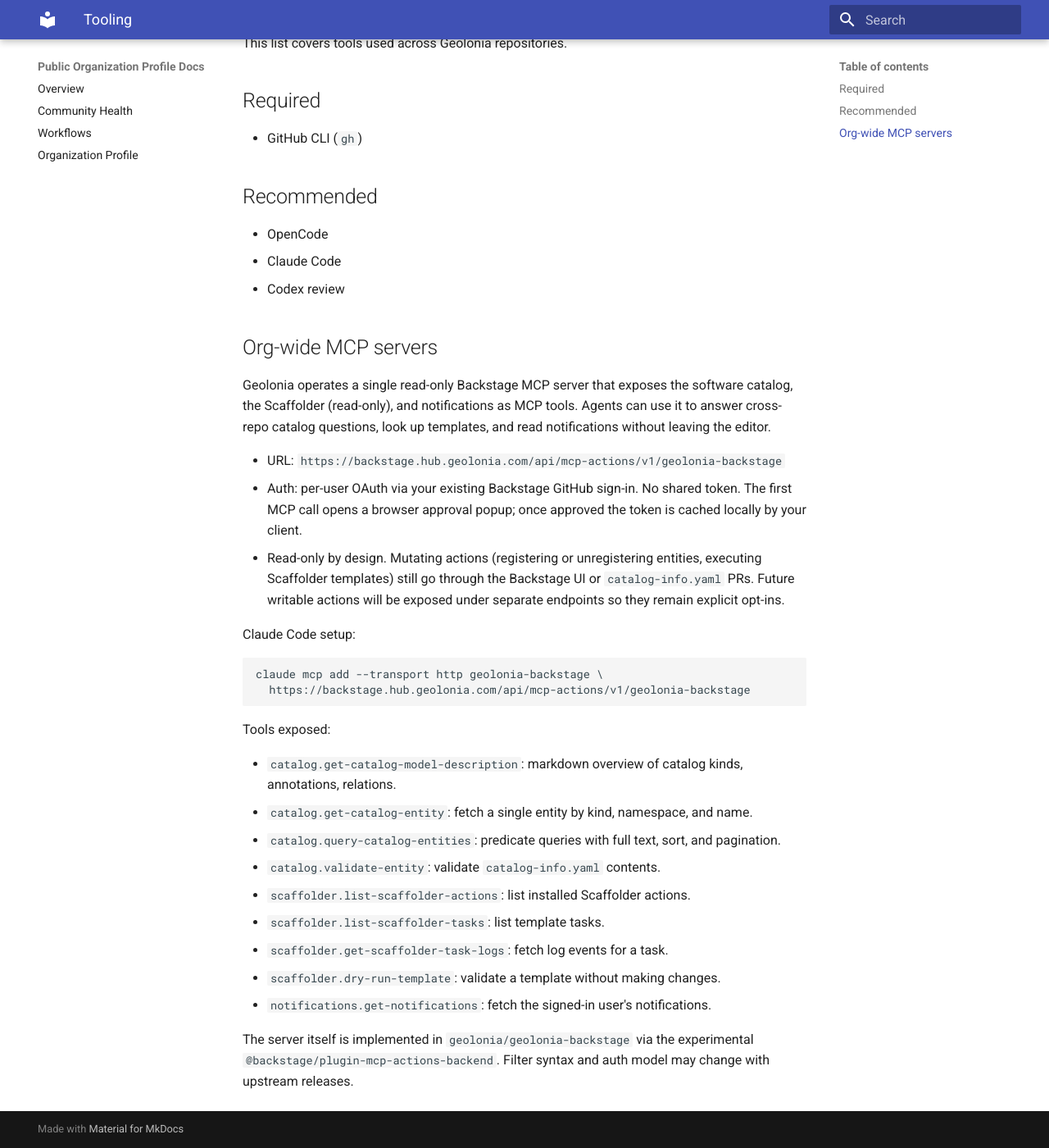
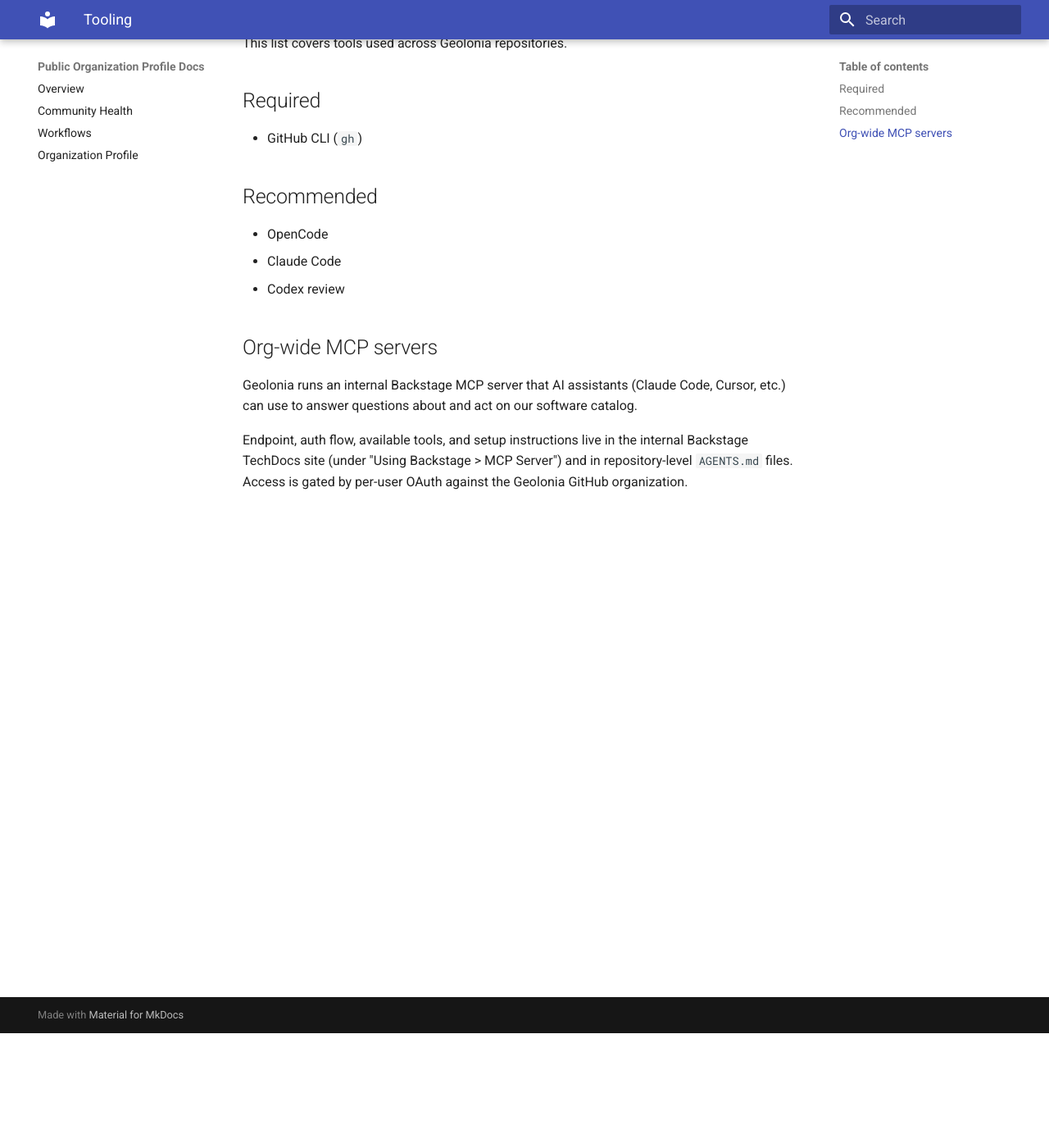
Before and after one commit to geolonia/.github, an MkDocs documentation site: the page built from docs/tooling.md, in a window 1280 px wide and 1400 px high, scrolled down 140 px. Shown: the whole window at 82% size. Built offline with MkDocs 1.6.1 and Material for MkDocs 9.7.7, drawn with Linux system fonts in a browser that asks for light colours.

Commit message:
docs(tooling): minimise public detail about the internal MCP server (#20)
This repository is public. The previous entry leaked the production MCP
endpoint URL, the full list of exposed tools (including mutating ones),
the Claude Code setup command, and the upstream plugin name we use.
None of that needs to be public; auth gates the endpoint, but
advertising capability surface area to the world is unnecessary.

Reduce the section to a one-paragraph existence claim and point internal
readers at the Backstage TechDocs and repo-level AGENTS.md files for
endpoint, tools list, and setup instructions.

Refs geolonia/geolonia-operations#40.

````diff
--- a/docs/tooling.md
+++ b/docs/tooling.md
@@ -14,44 +14,11 @@ This list covers tools used across Geolonia repositories.
 
 ## Org-wide MCP servers
 
-Geolonia operates a single read-only Backstage MCP server that exposes the
-software catalog, the Scaffolder (read-only), and notifications as MCP
-tools. Agents can use it to answer cross-repo catalog questions, look up
-templates, and read notifications without leaving the editor.
+Geolonia runs an internal Backstage MCP server that AI assistants
+(Claude Code, Cursor, etc.) can use to answer questions about and act on
+our software catalog.
 
-- URL: `https://backstage.hub.geolonia.com/api/mcp-actions/v1/geolonia-backstage`
-- Auth: per-user OAuth via your existing Backstage GitHub sign-in. No shared
-  token. The first MCP call opens a browser approval popup; once approved
-  the token is cached locally by your client.
-- Read-only by design. Mutating actions (registering or unregistering
-  entities, executing Scaffolder templates) still go through the Backstage
-  UI or `catalog-info.yaml` PRs. Future writable actions will be exposed
-  under separate endpoints so they remain explicit opt-ins.
-
-Claude Code setup:
-
-```bash
-claude mcp add --transport http geolonia-backstage \
-  https://backstage.hub.geolonia.com/api/mcp-actions/v1/geolonia-backstage
-```
-
-Tools exposed:
-
-- `catalog.get-catalog-model-description`: markdown overview of catalog
-  kinds, annotations, relations.
-- `catalog.get-catalog-entity`: fetch a single entity by kind, namespace,
-  and name.
-- `catalog.query-catalog-entities`: predicate queries with full text,
-  sort, and pagination.
-- `catalog.validate-entity`: validate `catalog-info.yaml` contents.
-- `scaffolder.list-scaffolder-actions`: list installed Scaffolder actions.
-- `scaffolder.list-scaffolder-tasks`: list template tasks.
-- `scaffolder.get-scaffolder-task-logs`: fetch log events for a task.
-- `scaffolder.dry-run-template`: validate a template without making
-  changes.
-- `notifications.get-notifications`: fetch the signed-in user's
-  notifications.
-
-The server itself is implemented in `geolonia/geolonia-backstage` via the
-experimental `@backstage/plugin-mcp-actions-backend`. Filter syntax and
-auth model may change with upstream releases.
+Endpoint, auth flow, available tools, and setup instructions live in the
+internal Backstage TechDocs site (under "Using Backstage > MCP Server")
+and in repository-level `AGENTS.md` files. Access is gated by per-user
+OAuth against the Geolonia GitHub organization.
````
